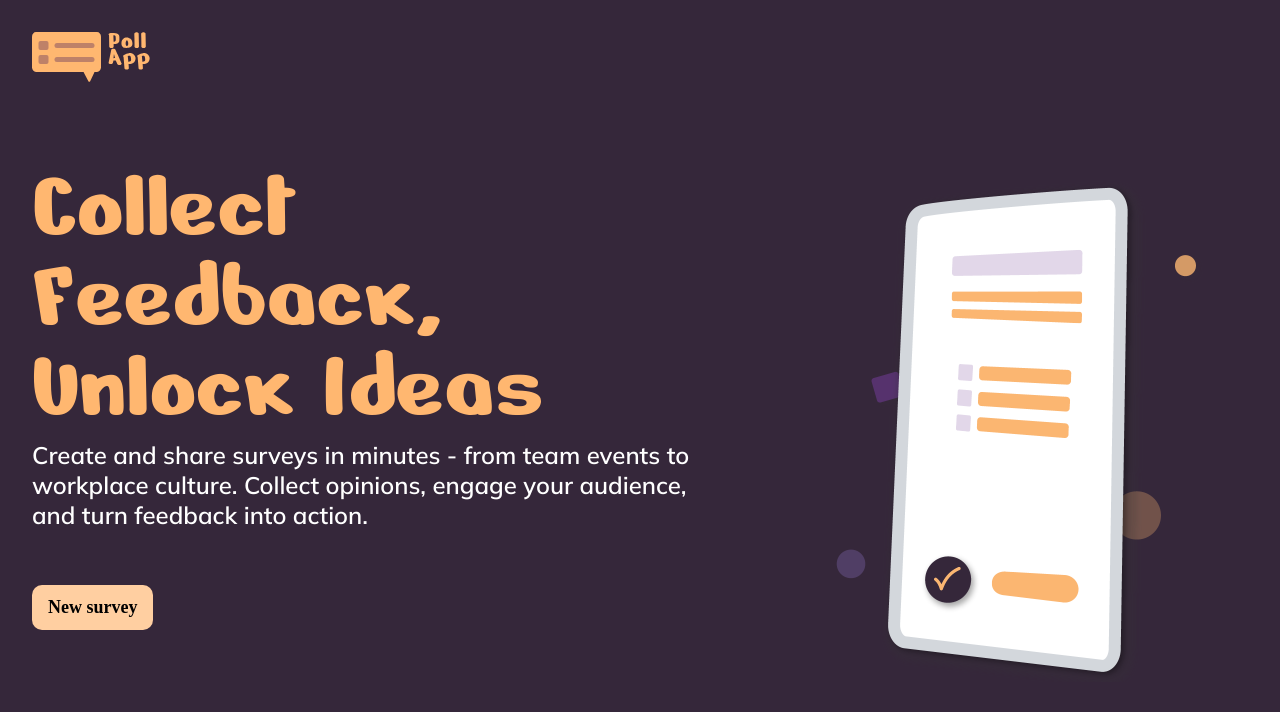
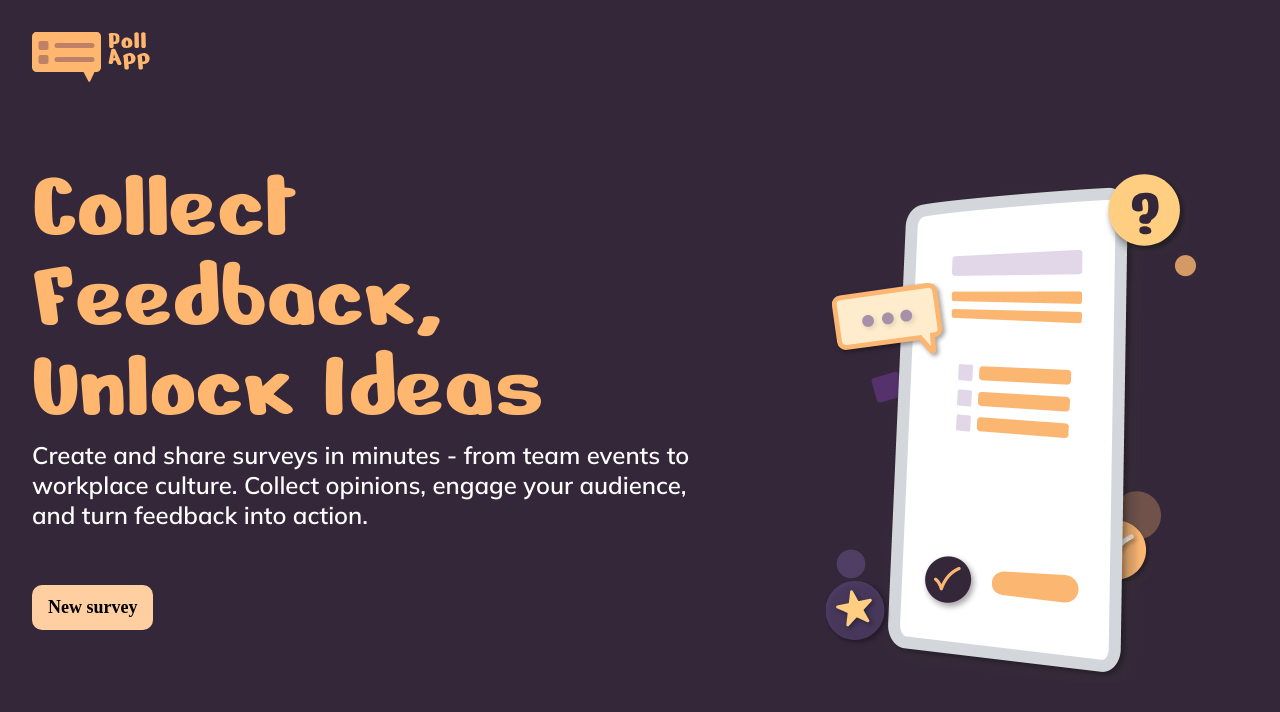
Before and after one commit to XbatzoX/poll-app, an Angular app: page / in a window 1280 px wide. Shown: the top 712 px of the page. Built offline with nearby package versions, Linux system fonts and the light colour scheme; a web font is replaced by a local one.

Commit message:
created animation for caption image

```diff
--- a/src/app/shared/components/main-caption/main-caption.html
+++ b/src/app/shared/components/main-caption/main-caption.html
@@ -13,7 +13,10 @@
         </div>
     </div>
     <div class="captionSection__rightContent">
-        <img class="imgIndex__phone" src="/assets/img/phone.svg" alt="a mobile icon">
-
+        <img class="captionSection__rightContent__imgIndexPhone" src="/assets/img/phone.svg" alt="a mobile icon">
+        <img class="captionSection__rightContent__imgIndexCheck" src="/assets/img/check.svg" alt="a check circle icon">
+        <img class="captionSection__rightContent__imgIndexQuestion" src="/assets/img/questin-mark-circle.svg" alt="a question mark circle icon">
+        <img class="captionSection__rightContent__imgIndexStar" src="/assets/img/star-circle.svg" alt="a star circle icon">
+        <img class="captionSection__rightContent__imgIndexBubble" src="/assets/img/check-circle.svg" alt="a comment bubble icon">
     </div>
 </section>
--- a/src/app/shared/components/main-caption/main-caption.scss
+++ b/src/app/shared/components/main-caption/main-caption.scss
@@ -35,4 +35,70 @@
         font-weight: 600;
         color: white;
     }
+
+    &__rightContent{
+        min-width: 520px;
+        height: 520px;
+        position: relative;
+        z-index: 10;
+
+        &__imgIndexPhone{
+            z-index: 2;
+            position: absolute;
+            top: 0;
+            left: 0;
+        }
+
+        &__imgIndexCheck{
+            z-index: 1;
+            position: absolute;
+            top: 65%;
+            right: 15%;
+            transform: scale(0.7);
+            transition: transform 0.3s ease;
+        }
+
+        &__imgIndexQuestion{
+            z-index: 3;
+            position: absolute;
+            top: 0%;
+            right: 10%;
+            transform: scale(0.9);
+            transition: transform 0.3s ease;
+        }
+
+        &__imgIndexStar{
+            z-index: 3;
+            position: absolute;
+            left: 16%;
+            bottom: 4%;
+            transform: scale(0.7);
+            transition: transform 0.3s ease;
+        }
+
+        &__imgIndexBubble{
+            z-index: 3;
+            position: absolute;
+            top: 20%;
+            left: 15%;
+            transform: scale(0.7);
+            transition: transform 0.3s ease;
+        }
+
+        &:hover &__imgIndexCheck{
+            transform: scale(1) translateX(55px) translateY(20px);
+        }
+
+        &:hover &__imgIndexQuestion{
+            transform: translateX(-5px) translateY(-5px) rotate(-8deg);
+        }
+
+        &:hover &__imgIndexStar{
+            transform: scale(0.9) translateX(-10px) translateY(10px);
+        }
+
+        &:hover &__imgIndexBubble{
+            transform: scale(1) translateX(-5px) rotate(-5deg);
+        }
+    }
 }
```
